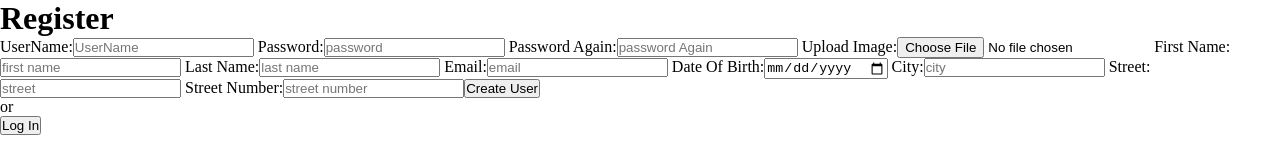
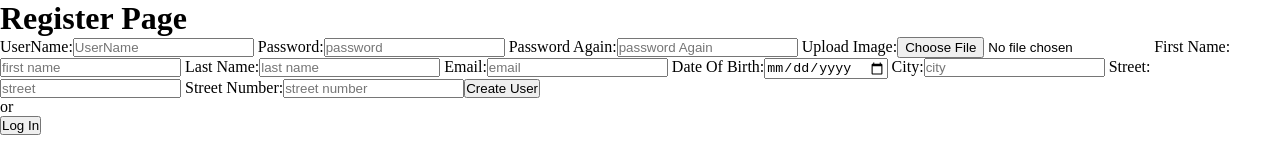
Before and after one commit to NirIzhak/UserManagment, a React (Vite) app: page /register in a window 1280 px wide. Shown: the top 160 px of the page. Built offline with nearby package versions, Linux system fonts and the light colour scheme.

Commit message:
Update Register.jsx

```diff
--- a/src/pages/Register.jsx
+++ b/src/pages/Register.jsx
@@ -37,7 +37,7 @@ const {
 
 return (
 <>
-  <h1>Register</h1>
+  <h1>Register Page</h1>
   <form className="register-form">
     <label>
       {" "}
```
